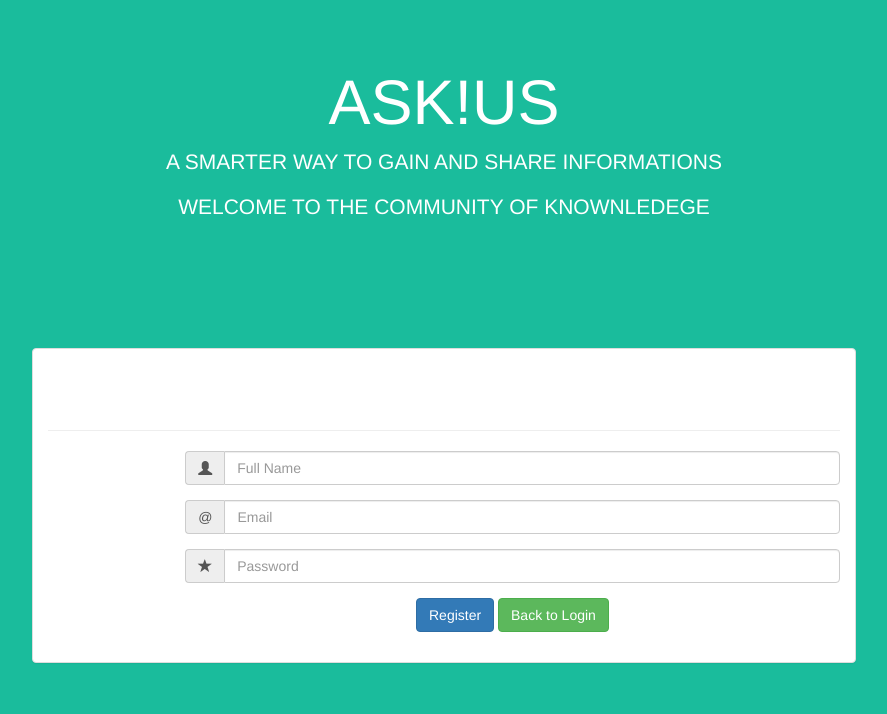
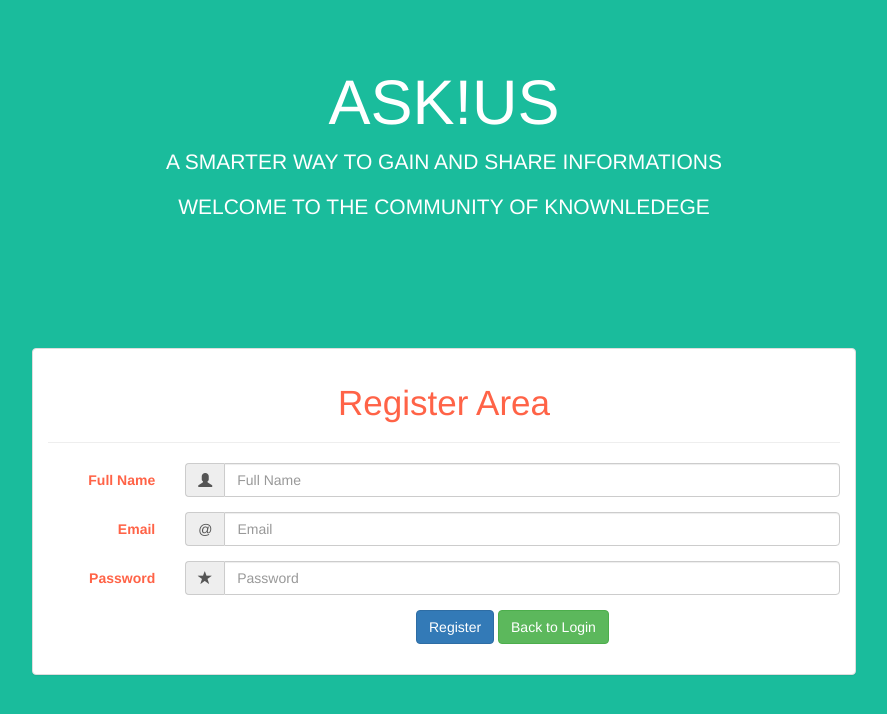
Before and after one commit to jason123s/ask-us, a plain HTML site: page register.html in a window 1280 px wide. Shown: the whole page, without its empty margins (196-1083 px from the left). Drawn offline with nearby package versions, Linux system fonts and the light colour scheme.

Commit message:
Change some attitude for the mainpage

```diff
--- a/mainpage.css
+++ b/mainpage.css
@@ -36,9 +36,18 @@ p {
   font-size: 15px;
 }
 
+.reg-h3{
+  font-size: 35px;
+   color: #FF6347;
+}
+
 .jumbotron{
   background-color: #1abc9c; /* Green */
   color: #ffffff;
+}
+
+.control-label{
+  color: #FF6347;
 }
 
 label{
@@ -48,4 +57,6 @@ label{
 
 body{
   background-color: #1abc9c;
+  margin: 0;
+  padding-top = 40px;
 }
```
